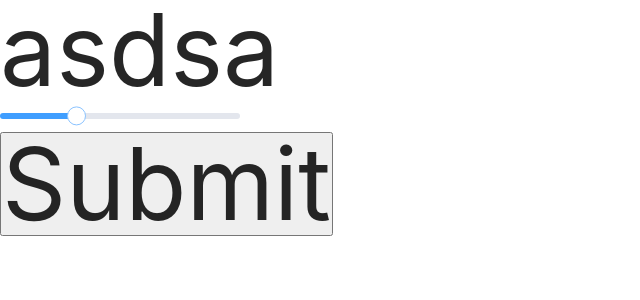
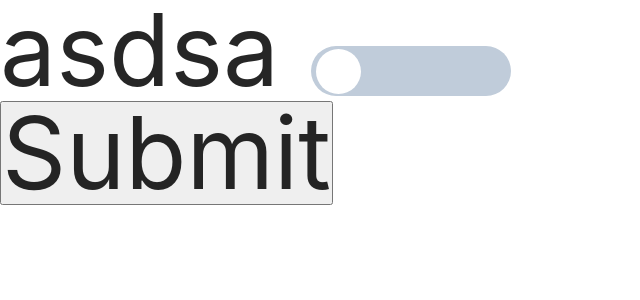
Before and after one commit to lzt-T/carpediemUi, a Vue app: page / in a window 1280 px wide. Shown: the top 300 px of the page, without its empty margins (0-640 px from the left). Built offline with nearby package versions, Linux system fonts and the light colour scheme.

Commit message:
feat: 开关组件添加disabled属性

```diff
--- a/examples/App.vue
+++ b/examples/App.vue
@@ -1,7 +1,13 @@
 <template>
   <div class="su">
     asdsa
-    <cd-slider v-model="data"></cd-slider>
+    <cd-switch
+      v-model="data"
+      :disabled="false"
+      :height="50"
+      :width="200"
+      @change="onChange"
+    ></cd-switch>
     <form method="post" action="http://127.0.0.1:3000/su">
       <input type="submit" />
     </form>
@@ -14,7 +20,7 @@ import { ref, onMounted, getCurrentInstance, watch, reactive } from "vue";
 export default {
   name: "App",
   setup() {
-    let data = ref(32);
+    let data = ref(false);
     watch(data, (newval, oldval) => {
       console.log(newval);
     });
--- a/packages/switch/src/switch.vue
+++ b/packages/switch/src/switch.vue
@@ -1,5 +1,9 @@
 <template>
-  <div class="cd-switch-frame" @click="setIsTrue" @selectstart.prevent>
+  <div
+    :class="{ 'cd-switch-frame': true, 'cd-switch-frame-disabled': disabled }"
+    @click="setIsTrue"
+    @selectstart.prevent
+  >
     <cd-icon
       class="cd-switch-offIcon"
       :name="inactiIcon"
@@ -81,10 +85,12 @@ export default defineComponent({
     inactiIcon: {
       type: String,
     },
+    disabled: {
+      type: Boolean,
+      default: false,
+    },
   },
   setup(props, context) {
-    console.log(props.inactiveColor);
-
     //   设置大小
     let heightData = ref();
     let widthData = ref();
@@ -112,6 +118,9 @@ export default defineComponent({
       { immediate: true }
     );
     function setIsTrue() {
+      if (props.disabled) {
+        return;
+      }
       isMove.value = true;
       isTrue.value = !isTrue.value;
       setModelValue();
@@ -143,6 +152,9 @@ export default defineComponent({
   font-size: v-bind(heightData/1.2 + "px");
   width: auto;
   cursor: pointer;
+}
+.cd-switch-frame-disabled {
+  cursor: not-allowed;
 }
 .cd-switch-offIcon {
   margin-left: 5px;
```
